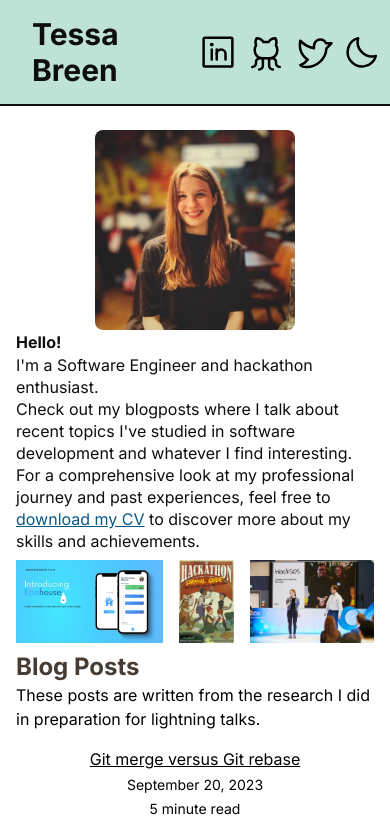
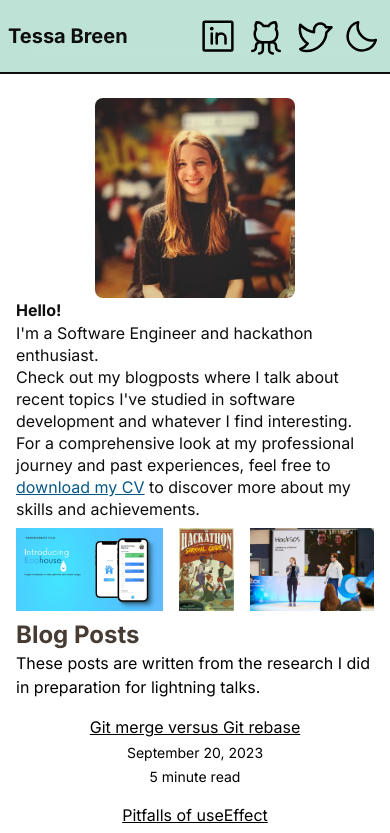
Before and after one commit to Mynameistessa/my-website, a Next.js app: page / in a window 390 px wide. Shown: the top 833 px of the page. Built offline with nearby package versions, Linux system fonts and the light colour scheme.

Commit message:
wip: adjust mobile styling of banner

```diff
--- a/components/HeaderFooter.tsx
+++ b/components/HeaderFooter.tsx
@@ -30,7 +30,7 @@ export default function HeaderFooter({
       <nav className="sticky top-0 backdrop-blur-md flex flex-row pb-4 pt-4 bg-transparent border-almost-black dark:border-white border-b-2 ">
         <Link
           href="/"
-          className={`ml-8 text-3xl text-almost-black dark:text-white font-bold self-center`}
+          className={`ml-2 md:ml-8 text-xl md:text-3xl text-almost-black dark:text-white font-bold self-center`}
         >
           Tessa Breen
         </Link>
```
